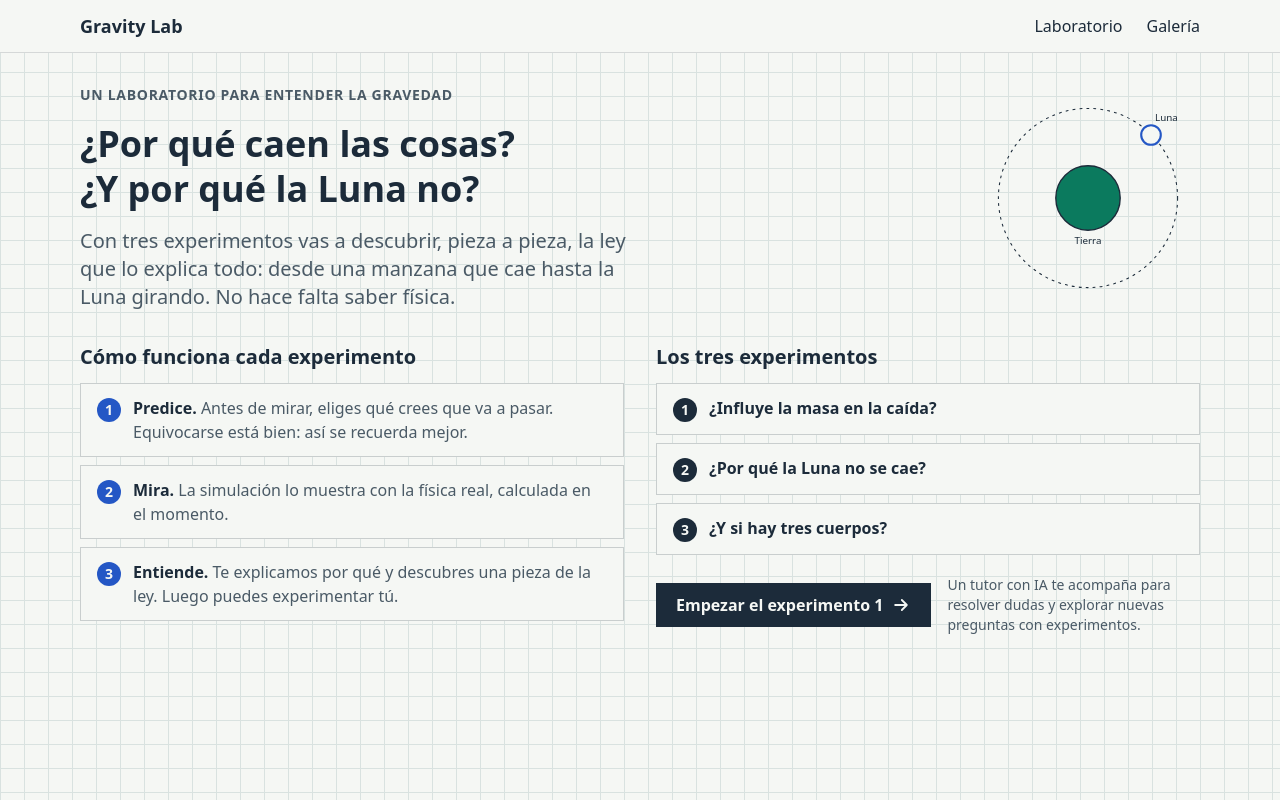
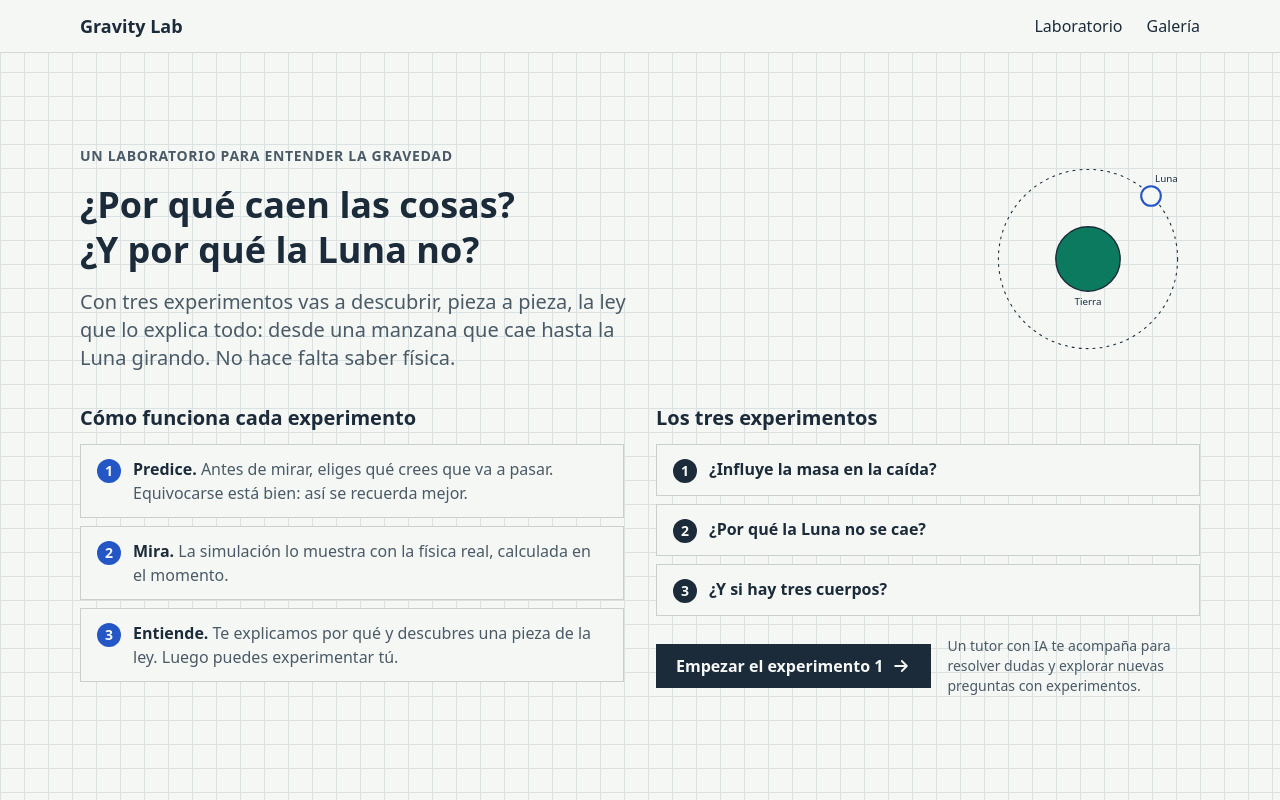
Before and after one commit to ZManzanares87/gravity-lab, a Next.js app: page / in a window 1280 px wide. Built offline with nearby package versions, Linux system fonts and the light colour scheme; a web font is replaced by a local one.

Commit message:
feat(home): centre the home vertically on large screens
Once the home became compact, on large screens it sat at the top with a big empty area below. From laptop size up it is now centred vertically.

```diff
--- a/src/app/page.tsx
+++ b/src/app/page.tsx
@@ -38,7 +38,7 @@ function RowNumber({ value, tone }: { value: number; tone: "step" | "experiment"
 
 export default function HomePage() {
   return (
-    <main className="mx-auto flex w-full max-w-6xl flex-col gap-8 px-4 py-8">
+    <main className="mx-auto flex w-full max-w-6xl flex-col gap-8 px-4 py-8 lg:min-h-[calc(100dvh-4rem)] lg:justify-center">
       <div className="flex flex-wrap items-center gap-8">
         <div className="flex min-w-0 flex-[999_1_32rem] flex-col gap-4">
           <p className="text-sm font-bold tracking-wider text-ink-soft uppercase">
```
